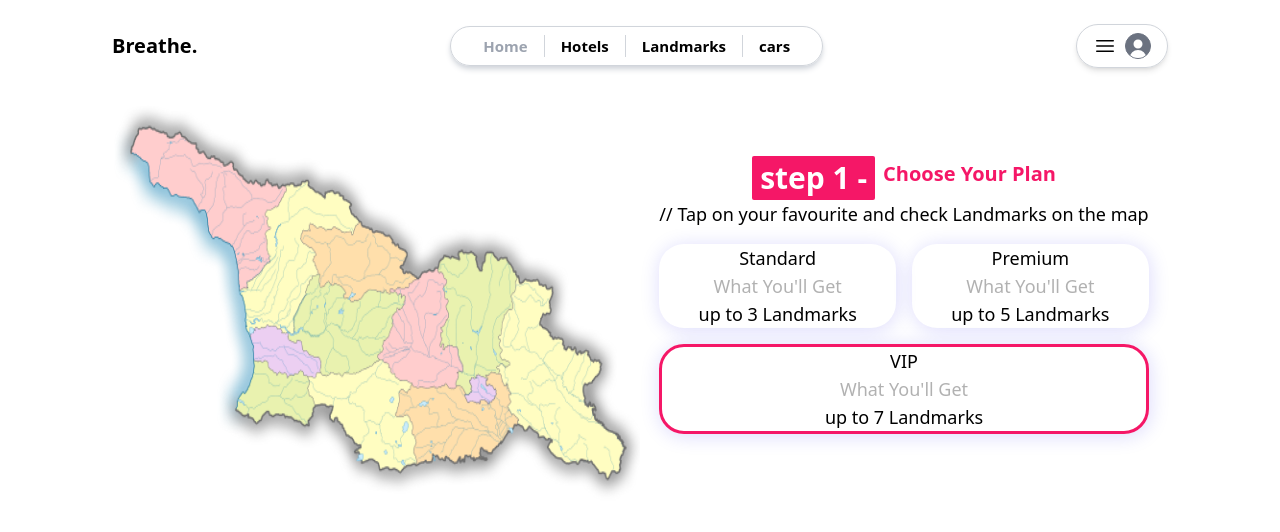
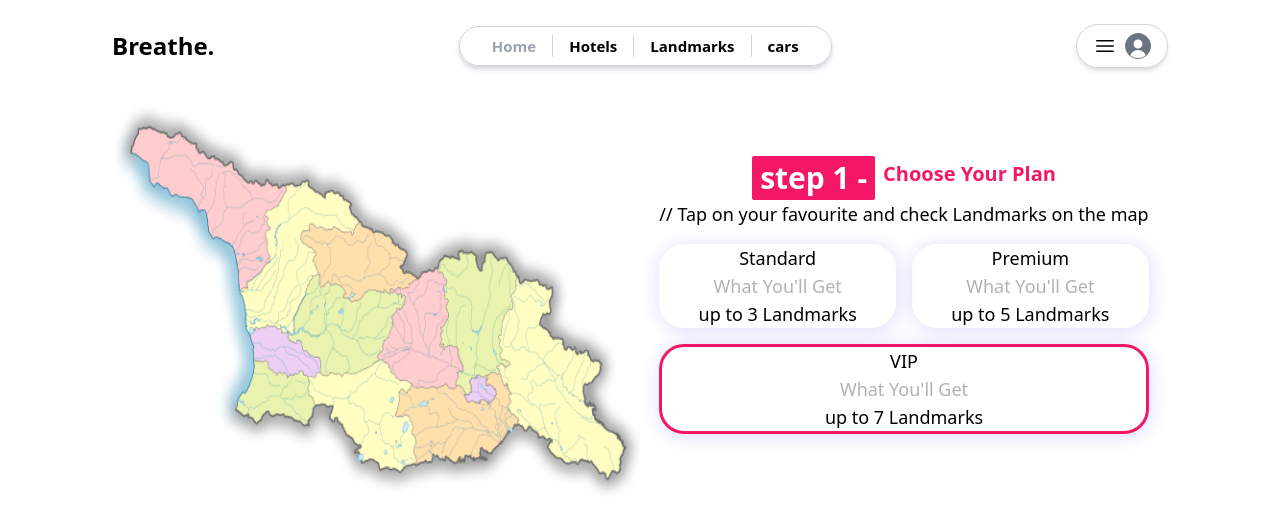
Before and after one commit to vashaka/Breathe-Travel, a Next.js app in the folder client/: page / in a window 1280 px wide. Shown: the top 532 px of the page. Built offline with nearby package versions, Linux system fonts and the light colour scheme.

Commit message:
small changes

```diff
--- a/client/components/Header.jsx
+++ b/client/components/Header.jsx
@@ -10,7 +10,7 @@ const Header = () => {
     <div className="px-8 md:px-28 w-full py-6 flex justify-between items-center">
       <div className="flex justify-center">
         <Link href={"/"} className="flex items-center gap-1">
-          <p className="font-semibold text-xl">Breathe.</p>
+          <p className="font-bold text-2xl">Breathe.</p>
         </Link>
       </div>
       <div className="rounded-full flex border shadow-md relative shadow-gray-300 px-8 py-2 gap-4 border-gray-300 hover:shadow-lg duration-500 justify-center">
--- a/client/pages/hotels/index.tsx
+++ b/client/pages/hotels/index.tsx
@@ -20,7 +20,7 @@ const HotelsPage = () => {
       <Head>
         <title>Breathe.</title>
       </Head>
-      <div className=" grid grid-cols-1 smd:grid-cols-2 md:grid-cols-3 lg:grid-cols-4 xlg:grid-cols-5 gap-[20px] mx-auto">
+      <div className=" grid grid-cols-1 smd:grid-cols-2 md:grid-cols-3 lg:grid-cols-4 xl:grid-cols-5 gap-[20px] mx-auto">
         {hotelsInfo.length > 0 &&
           hotelsInfo.map((hotel) => {
             return (
--- a/client/styles/globals.css
+++ b/client/styles/globals.css
@@ -1,3 +1,5 @@
+/* @import url("https://fonts.googleapis.com/css2?family=Raleway&display=swap"); */
+
 @tailwind base;
 @tailwind components;
 @tailwind utilities;
@@ -22,6 +24,7 @@
 
 body {
   margin: 0;
+  /* font-family: "Raleway", sans-serif; */
 }
 
 .image-grid {
--- a/client/tailwind.config.js
+++ b/client/tailwind.config.js
@@ -14,8 +14,7 @@ module.exports = {
       smd: "600px",
       md: "1100px",
       lg: "1420px",
-      xlg: "1580px",
-      xl: "1700px",
+      xl: "1748px",
     },
   },
   plugins: [],
```
